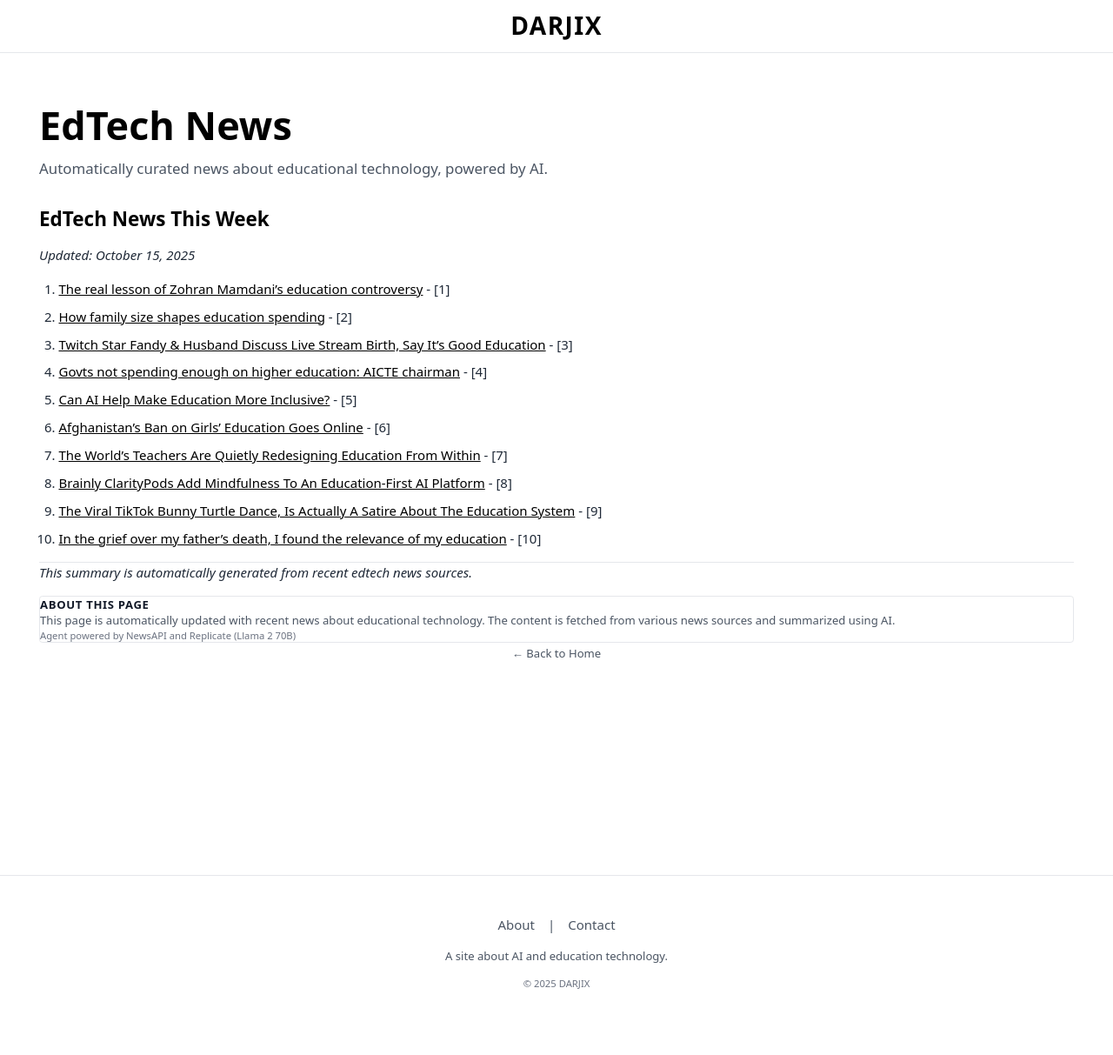
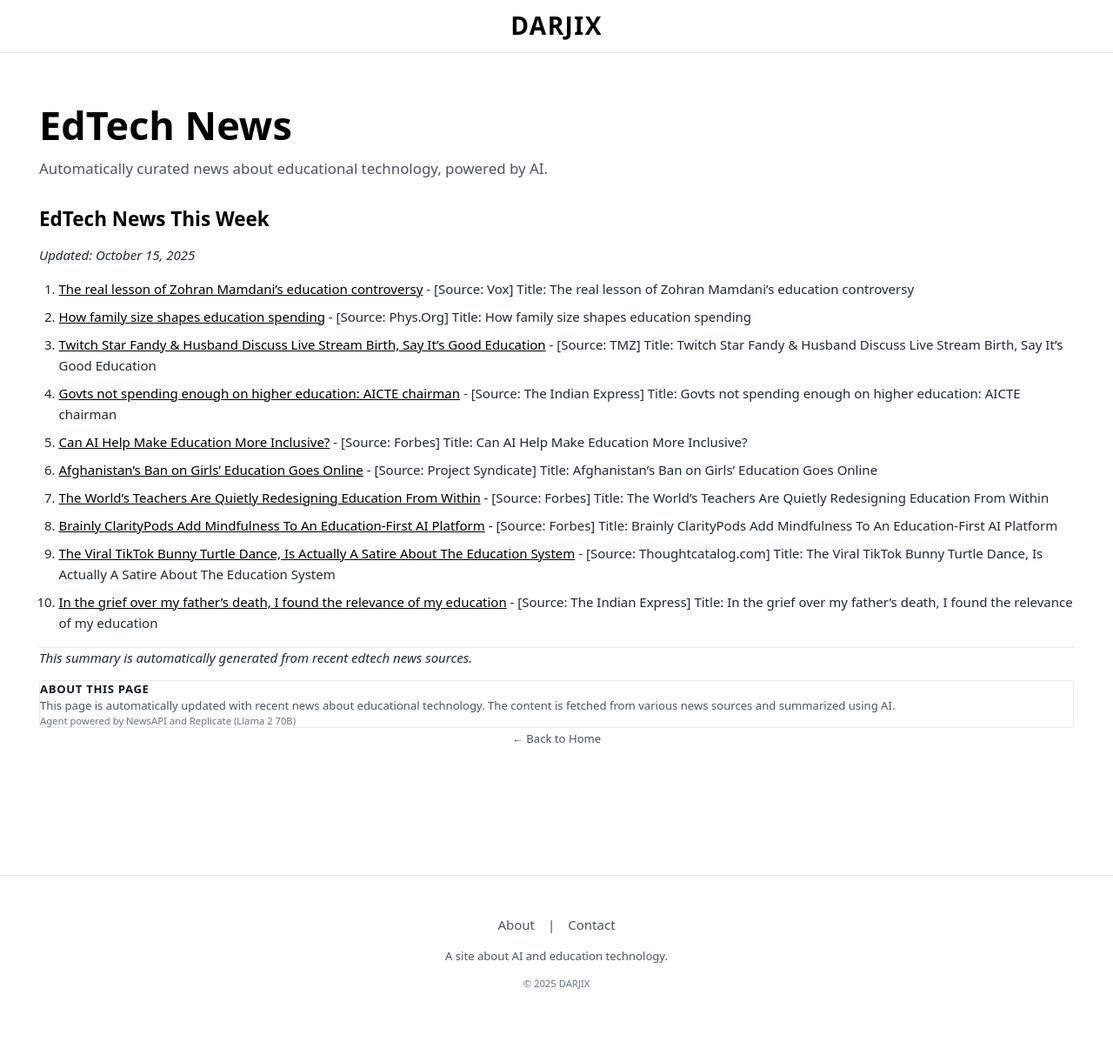
Before and after one commit to saldarji/darjix, a Jekyll site: the page built from news.html, in a window 1280 px wide. Shown: the whole page at 87% size. Built offline with Jekyll 4.4.1, drawn with Linux system fonts in a browser that asks for light colours.

Commit message:
Fix news formatting - clean numbered list with proper links and descriptions

```diff
--- a/_includes/edtech-news.md
+++ b/_includes/edtech-news.md
@@ -1,16 +1,16 @@
 # EdTech News This Week
 *Updated: October 15, 2025*
 
-1. [The real lesson of Zohran Mamdani’s education controversy](https://www.vox.com/politics/464138/zohran-mamdani-gifted-programs-education) - [](https://www.vox.com/politics/464138/zohran-mamdani-gifted-programs-education) [1]
-2. [How family size shapes education spending](https://phys.org/news/2025-10-family-size.html) - [](https://phys.org/news/2025-10-family-size.html) [2]
-3. [Twitch Star Fandy & Husband Discuss Live Stream Birth, Say It's Good Education](https://www.tmz.com/2025/10/08/fandy-bryan-hoffman-live-stream-birth-twitch/) - [](https://www.tmz.com/2025/10/08/fandy-bryan-hoffman-live-stream-birth-twitch/) [3]
-4. [Govts not spending enough on higher education: AICTE chairman](https://indianexpress.com/article/cities/pune/govts-not-spending-enough-on-higher-education-aicte-chairman-10298086/) - [](https://indianexpress.com/article/cities/pune/govts-not-spending-enough-on-higher-education-aicte-chairman-10298086/) [4]
-5. [Can AI Help Make Education More Inclusive?](https://www.forbes.com/sites/danfitzpatrick/2025/10/10/can-ai-help-make-education-more-inclusive/) - [](https://www.forbes.com/sites/danfitzpatrick/2025/10/10/can-ai-help-make-education-more-inclusive/) [5]
-6. [Afghanistan’s Ban on Girls’ Education Goes Online](https://www.project-syndicate.org/commentary/afghanistan-internet-shutdown-expanding-ban-on-girls-education-by-gordon-brown-2025-10) - [](https://www.project-syndicate.org/commentary/afghanistan-internet-shutdown-expanding-ban-on-girls-education-by-gordon-brown-2025-10) [6]
-7. [The World’s Teachers Are Quietly Redesigning Education From Within](https://www.forbes.com/sites/vickiphillips/2025/10/10/the-worlds-teachers-are-quietly-redesigning-education-from-within/) - [](https://www.forbes.com/sites/vickiphillips/2025/10/10/the-worlds-teachers-are-quietly-redesigning-education-from-within/) [7]
-8. [Brainly ClarityPods Add Mindfulness To An Education-First AI Platform](https://www.forbes.com/sites/rayravaglia/2025/10/10/brainly-claritypods-add-mindfulness-to-an-education-first-ai-platform/) - [](https://www.forbes.com/sites/rayravaglia/2025/10/10/brainly-claritypods-add-mindfulness-to-an-education-first-ai-platform/) [8]
-9. [The Viral TikTok Bunny Turtle Dance, Is Actually A Satire About The Education System](https://thoughtcatalog.com/nicole-stawiarski/2025/10/the-viral-tiktok-bunny-turtle-dance-is-actually-a-satire-about-the-education-system/) - [](https://thoughtcatalog.com/nicole-stawiarski/2025/10/the-viral-tiktok-bunny-turtle-dance-is-actually-a-satire-about-the-education-system/) [9]
-10. [In the grief over my father’s death, I found the relevance of my education](https://indianexpress.com/article/opinion/columns/fathers-death-grief-mourning-sociology-of-grief-education-10300655/) - [](https://indianexpress.com/article/opinion/columns/fathers-death-grief-mourning-sociology-of-grief-education-10300655/) [10]
+1. [The real lesson of Zohran Mamdani’s education controversy](https://www.vox.com/politics/464138/zohran-mamdani-gifted-programs-education) - [Source: Vox] Title: The real lesson of Zohran Mamdani’s education controversy
+2. [How family size shapes education spending](https://phys.org/news/2025-10-family-size.html) - [Source: Phys.Org] Title: How family size shapes education spending
+3. [Twitch Star Fandy & Husband Discuss Live Stream Birth, Say It's Good Education](https://www.tmz.com/2025/10/08/fandy-bryan-hoffman-live-stream-birth-twitch/) - [Source: TMZ] Title: Twitch Star Fandy & Husband Discuss Live Stream Birth, Say It's Good Education
+4. [Govts not spending enough on higher education: AICTE chairman](https://indianexpress.com/article/cities/pune/govts-not-spending-enough-on-higher-education-aicte-chairman-10298086/) - [Source: The Indian Express] Title: Govts not spending enough on higher education: AICTE chairman
+5. [Can AI Help Make Education More Inclusive?](https://www.forbes.com/sites/danfitzpatrick/2025/10/10/can-ai-help-make-education-more-inclusive/) - [Source: Forbes] Title: Can AI Help Make Education More Inclusive?
+6. [Afghanistan’s Ban on Girls’ Education Goes Online](https://www.project-syndicate.org/commentary/afghanistan-internet-shutdown-expanding-ban-on-girls-education-by-gordon-brown-2025-10) - [Source: Project Syndicate] Title: Afghanistan’s Ban on Girls’ Education Goes Online
+7. [The World’s Teachers Are Quietly Redesigning Education From Within](https://www.forbes.com/sites/vickiphillips/2025/10/10/the-worlds-teachers-are-quietly-redesigning-education-from-within/) - [Source: Forbes] Title: The World’s Teachers Are Quietly Redesigning Education From Within
+8. [Brainly ClarityPods Add Mindfulness To An Education-First AI Platform](https://www.forbes.com/sites/rayravaglia/2025/10/10/brainly-claritypods-add-mindfulness-to-an-education-first-ai-platform/) - [Source: Forbes] Title: Brainly ClarityPods Add Mindfulness To An Education-First AI Platform
+9. [The Viral TikTok Bunny Turtle Dance, Is Actually A Satire About The Education System](https://thoughtcatalog.com/nicole-stawiarski/2025/10/the-viral-tiktok-bunny-turtle-dance-is-actually-a-satire-about-the-education-system/) - [Source: Thoughtcatalog.com] Title: The Viral TikTok Bunny Turtle Dance, Is Actually A Satire About The Education System
+10. [In the grief over my father’s death, I found the relevance of my education](https://indianexpress.com/article/opinion/columns/fathers-death-grief-mourning-sociology-of-grief-education-10300655/) - [Source: The Indian Express] Title: In the grief over my father’s death, I found the relevance of my education
 
 ---
 *This summary is automatically generated from recent edtech news sources.*
```
